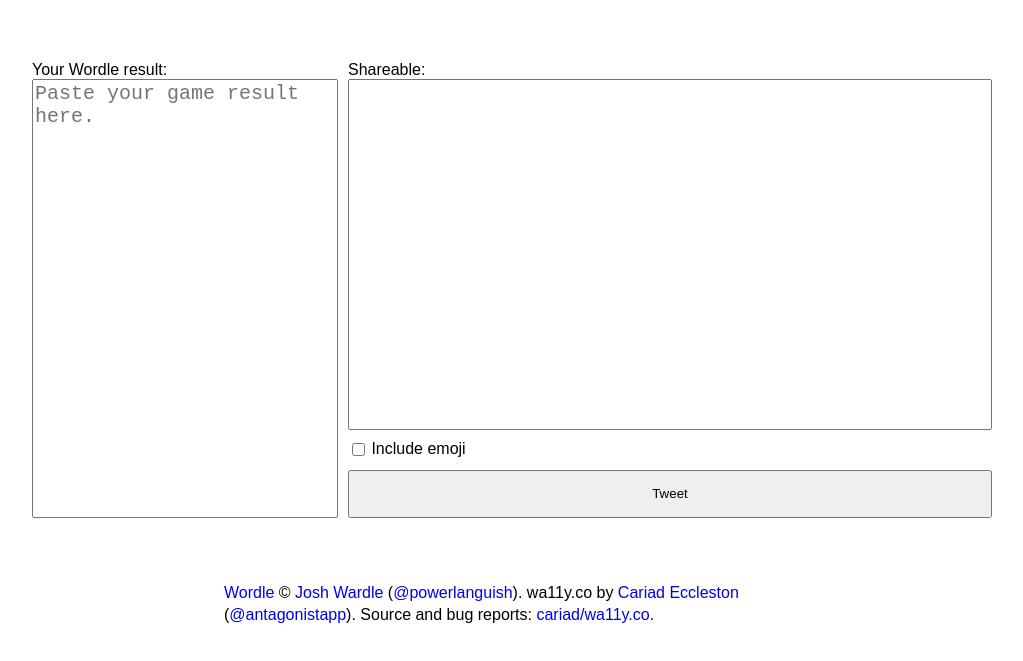
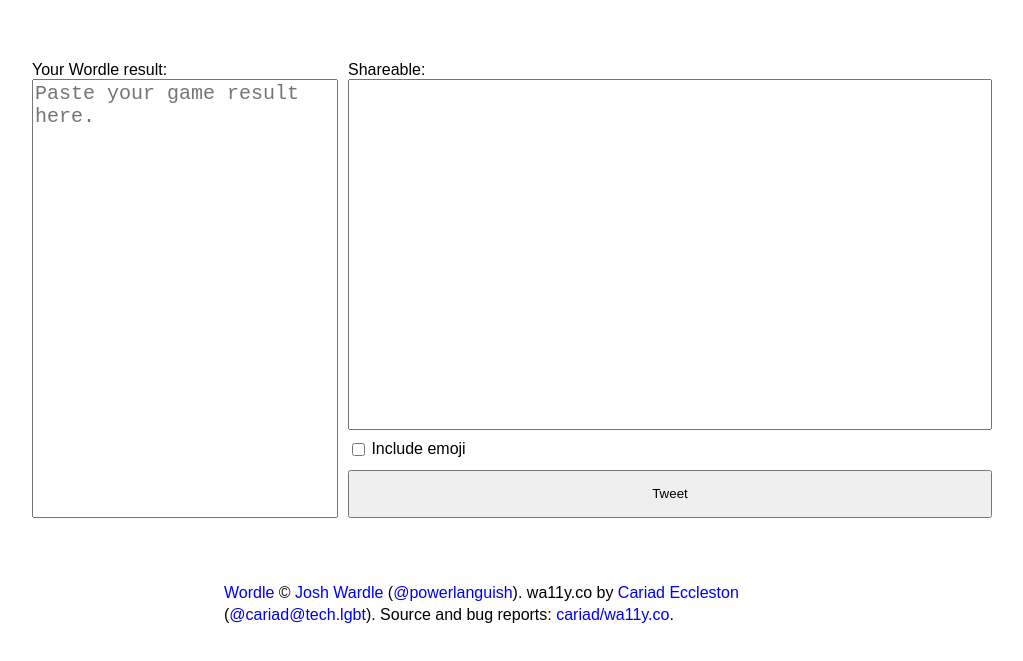
Before and after one commit to cariad/wa11y.co, a plain HTML site: page www/index.html in a window 1280 px wide. Shown: the part 137-798 px from the top of the page, without its empty margins (128-1151 px from the left). Drawn offline with Linux system fonts and the light colour scheme.

Commit message:
Replace Twitter link with Mastodon

```diff
--- a/www/index.html
+++ b/www/index.html
@@ -62,7 +62,7 @@
           href="https://www.powerlanguage.co.uk/">Josh Wardle</a> (<a
           href="https://twitter.com/powerlanguish">@powerlanguish</a>).
           wa11y.co by <a href="https://cariad.earth/">Cariad Eccleston</a>
-          (<a href="https://twitter.com/antagonistapp/">@antagonistapp</a>).
+          (<a href="https://tech.lgbt/@cariad" rel="me">@cariad@tech.lgbt</a>).
           Source and bug reports: <a
           href="https://github.com/cariad/wa11y.co">cariad/wa11y.co</a>.
         </p>
```
